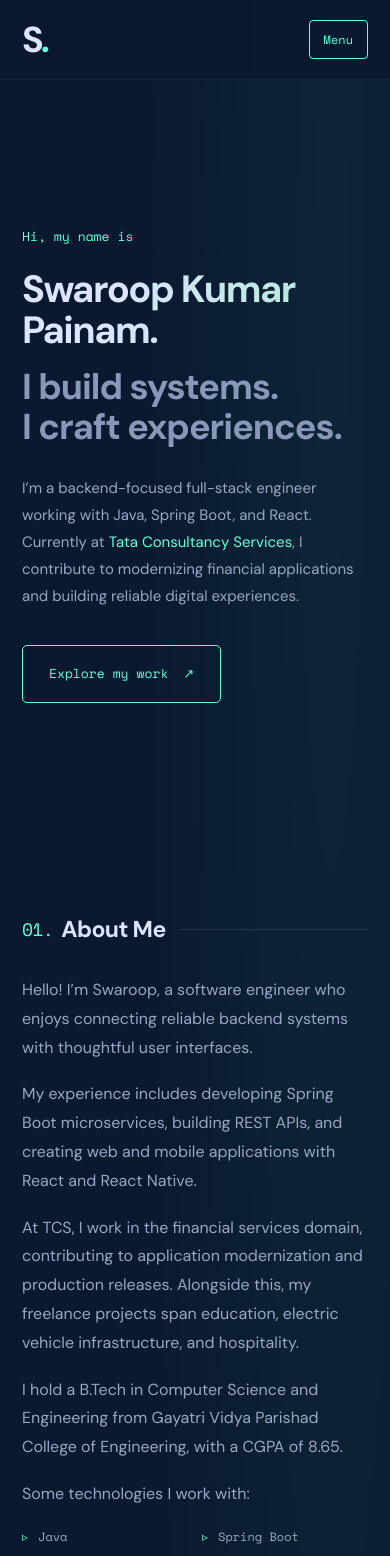
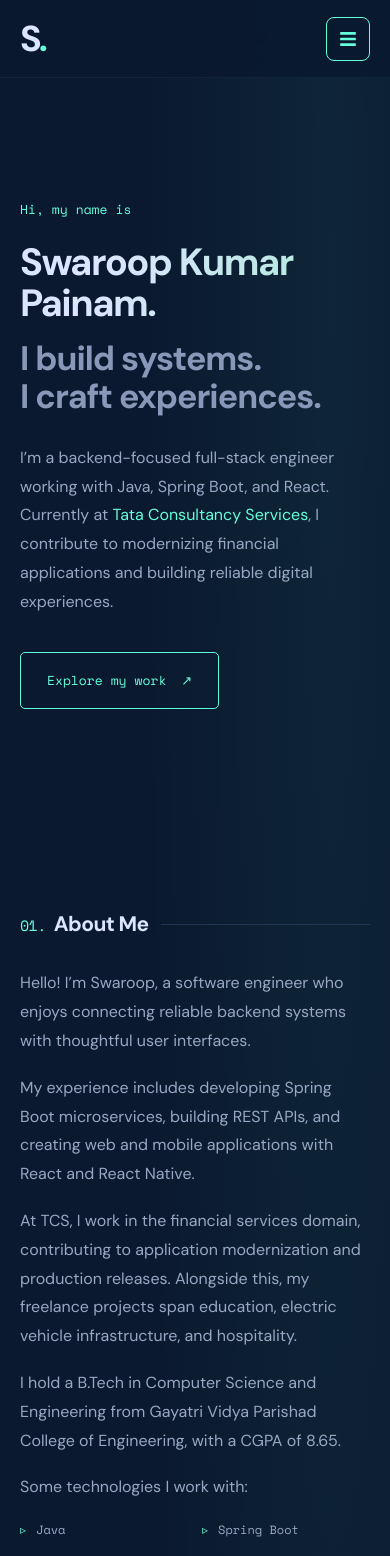
Before and after one commit to Swaroopkumar07/swaroop-portfolio, a React (Vite) app: page / in a window 390 px wide. Shown: the top 1556 px of the page. Built offline with nearby package versions, Linux system fonts and the light colour scheme.

Commit message:
Responsive design

```diff
--- a/src/App.jsx
+++ b/src/App.jsx
@@ -3,6 +3,7 @@ import Home from "./screens/Home";
 import "./styles/global.css";
 import "./styles/portfolio.css";
 import "./styles/effects.css";
+import "./styles/responsive.css";
 
 export default function App() {
   return <Home />;
--- a/src/components/Navbar.jsx
+++ b/src/components/Navbar.jsx
@@ -1,15 +1,67 @@
-import { useState } from "react";
+import { useEffect, useRef, useState } from "react";
+import { FaBars, FaTimes } from "react-icons/fa";
 import { navigation, profile } from "../data/portfolio";
 
 export default function Navbar() {
   const [menuOpen, setMenuOpen] = useState(false);
+  const headerRef = useRef(null);
+  const buttonRef = useRef(null);
 
   function closeMenu() {
     setMenuOpen(false);
   }
 
+  useEffect(() => {
+    const desktopQuery = window.matchMedia("(min-width: 901px)");
+
+    function handleResize(event) {
+      if (event.matches) {
+        setMenuOpen(false);
+      }
+    }
+
+    desktopQuery.addEventListener("change", handleResize);
+
+    return () => {
+      desktopQuery.removeEventListener("change", handleResize);
+    };
+  }, []);
+
+  useEffect(() => {
+    if (!menuOpen) return;
+
+    function handleKeyDown(event) {
+      if (event.key === "Escape") {
+        setMenuOpen(false);
+        buttonRef.current?.focus();
+      }
+    }
+
+    function handlePointerDown(event) {
+      if (!headerRef.current?.contains(event.target)) {
+        setMenuOpen(false);
+      }
+    }
+
+    document.addEventListener("keydown", handleKeyDown);
+    document.addEventListener("pointerdown", handlePointerDown);
+
+    return () => {
+      document.removeEventListener("keydown", handleKeyDown);
+      document.removeEventListener("pointerdown", handlePointerDown);
+    };
+  }, [menuOpen]);
+
   return (
-    <header className="header">
+    <header
+      className="header"
+      ref={headerRef}
+      onBlur={(event) => {
+        if (!event.currentTarget.contains(event.relatedTarget)) {
+          closeMenu();
+        }
+      }}
+    >
       <a
         className="logo"
         href="#home"
@@ -20,24 +72,25 @@ export default function Navbar() {
       </a>
 
       <button
+        ref={buttonRef}
         className="menu-button"
         type="button"
+        aria-label={menuOpen ? "Close navigation" : "Open navigation"}
         aria-expanded={menuOpen}
         aria-controls="main-navigation"
         onClick={() => setMenuOpen((open) => !open)}
       >
-        {menuOpen ? "Close" : "Menu"}
+        {menuOpen ? (
+          <FaTimes aria-hidden="true" />
+        ) : (
+          <FaBars aria-hidden="true" />
+        )}
       </button>
 
       <nav
         id="main-navigation"
         className={`navigation ${menuOpen ? "is-open" : ""}`}
         aria-label="Main navigation"
-        onKeyDown={(event) => {
-          if (event.key === "Escape") {
-            closeMenu();
-          }
-        }}
       >
         {navigation.map(({ number, label, id }) => (
           <a key={id} href={`#${id}`} onClick={closeMenu}>
@@ -52,7 +105,7 @@ export default function Navbar() {
           rel="noopener noreferrer"
           onClick={closeMenu}
         >
-          Résumé
+          Résumé <span aria-hidden="true">↗</span>
         </a>
       </nav>
     </header>
--- /dev/null
+++ b/src/styles/responsive.css
@@ -0,0 +1,339 @@
+/* Shared layout safeguards */
+:root {
+  --header-height: 90px;
+  --page-gutter: clamp(20px, 5vw, 72px);
+}
+
+html {
+  scroll-padding-top: calc(var(--header-height) + 24px);
+}
+
+main {
+  width: min(1120px, calc(100% - 240px));
+  margin-inline: auto;
+}
+
+main *,
+.header * {
+  min-width: 0;
+}
+
+img {
+  display: block;
+  max-width: 100%;
+  height: auto;
+}
+
+.hero {
+  min-height: calc(100svh - var(--header-height));
+}
+
+.hero h1,
+.hero-statement,
+.project-copy h3,
+.project-art strong,
+.experience-content h3 {
+  overflow-wrap: anywhere;
+}
+
+.hero-description,
+.about-copy p {
+  max-width: 65ch;
+}
+
+.about-layout {
+  grid-template-columns: minmax(0, 1.5fr) minmax(0, 1fr);
+  gap: clamp(30px, 5vw, 65px);
+}
+
+.experience-layout {
+  grid-template-columns: 120px minmax(0, 1fr);
+}
+
+.project {
+  grid-template-columns: minmax(0, 1.1fr) minmax(0, 1fr);
+}
+
+.section {
+  padding-block: clamp(64px, 7vw, 100px);
+}
+
+.section-heading {
+  line-height: 1.4;
+}
+
+.section-heading > span {
+  flex-shrink: 0;
+}
+
+.section-heading::after {
+  flex: 1;
+  max-width: 260px;
+  min-width: 16px;
+}
+
+.contact-socials {
+  flex-wrap: wrap;
+  gap: 16px;
+}
+
+.social-icon,
+.menu-button {
+  width: 44px;
+  height: 44px;
+}
+
+.footer {
+  overflow-wrap: anywhere;
+}
+
+.button {
+  min-height: 44px;
+}
+
+/* Reserve the desktop rails for sufficiently wide screens */
+@media (max-width: 1100px) {
+  main {
+    width: min(960px, calc(100% - 2 * var(--page-gutter)));
+  }
+
+  .social-rail,
+  .email-rail {
+    display: none;
+  }
+
+  .header {
+    padding-inline: var(--page-gutter);
+  }
+}
+
+/* Tablets and phones */
+@media (max-width: 900px) {
+  :root {
+    --header-height: 76px;
+  }
+
+  .header {
+    min-height: var(--header-height);
+    padding: 15px var(--page-gutter);
+  }
+
+  .menu-button {
+    display: inline-flex;
+    align-items: center;
+    justify-content: center;
+    flex-shrink: 0;
+    padding: 0;
+    color: var(--green);
+    background: transparent;
+    border: 1px solid var(--green);
+    border-radius: 8px;
+    cursor: pointer;
+  }
+
+  .menu-button svg {
+    width: 18px;
+    height: 18px;
+  }
+
+  .navigation {
+    position: absolute;
+    top: 100%;
+    left: 0;
+    right: 0;
+    display: none;
+    padding: 20px var(--page-gutter) 28px;
+    background: var(--light-navy);
+    border-bottom: 1px solid var(--border);
+    box-shadow: 0 18px 30px rgb(2 12 27 / 25%);
+
+    /* Keep every menu item reachable in landscape. */
+    max-height: calc(100svh - var(--header-height));
+    overflow-y: auto;
+  }
+
+  .navigation.is-open {
+    display: flex;
+    flex-direction: column;
+    align-items: stretch;
+    gap: 8px;
+  }
+
+  .navigation > a:not(.button) {
+    display: flex;
+    align-items: center;
+    gap: 10px;
+    min-height: 48px;
+    padding: 12px;
+    border-radius: 6px;
+    font-size: 13px;
+  }
+
+  .navigation > a:not(.button)::after {
+    display: none;
+  }
+
+  .navigation > a:not(.button):hover {
+    background: rgb(100 255 218 / 5%);
+  }
+
+  .navigation .button {
+    align-self: flex-start;
+    margin-top: 12px;
+  }
+
+  .hero {
+    padding-block: 64px 80px;
+  }
+
+  .hero h1 {
+    font-size: clamp(38px, 7vw, 64px);
+    letter-spacing: -1.5px;
+  }
+
+  .hero-statement {
+    font-size: clamp(34px, 6.5vw, 58px);
+    letter-spacing: -1px;
+  }
+
+  .about-layout {
+    grid-template-columns: 1fr;
+    gap: 36px;
+  }
+
+  .profile-card {
+    width: min(360px, calc(100% - 16px));
+    margin: 0 auto;
+  }
+
+  .projects {
+    gap: 64px;
+  }
+
+  .project {
+    display: flex;
+    flex-direction: column;
+    align-items: stretch;
+  }
+
+  .project-art {
+    min-height: 280px;
+  }
+
+  .project-copy,
+  .project:nth-child(even) .project-copy {
+    padding-top: 24px;
+    text-align: left;
+  }
+
+  .project-description,
+  .project:nth-child(even) .project-description {
+    margin: 0 0 20px;
+  }
+
+  .technology-list,
+  .project:nth-child(even) .technology-list {
+    justify-content: flex-start;
+  }
+}
+
+/* Phones */
+@media (max-width: 600px) {
+  .hero-description,
+  .about-copy p,
+  .detail-list li {
+    font-size: 16px;
+    line-height: 1.8;
+  }
+
+  .section-heading {
+    font-size: clamp(21px, 5vw, 27px);
+    gap: 8px;
+    margin-bottom: 30px;
+  }
+
+  .section-heading > span {
+    font-size: 15px;
+  }
+
+  .section-heading::after {
+    margin-left: 4px;
+  }
+
+  .experience-layout {
+    grid-template-columns: 1fr;
+    gap: 20px;
+  }
+
+  .company-label {
+    width: fit-content;
+  }
+
+  .experience-content h3 {
+    font-size: 19px;
+  }
+
+  .project-art {
+    min-height: 235px;
+    padding: 26px;
+  }
+
+  .project-art strong {
+    font-size: 28px;
+  }
+
+  .project-description,
+  .project:nth-child(even) .project-description {
+    padding: 20px;
+    font-size: 15px;
+  }
+
+  .project-copy h3 {
+    font-size: 24px;
+  }
+
+  .contact-section {
+    margin-top: 0;
+  }
+
+  .contact-section h2 {
+    font-size: clamp(36px, 9vw, 48px);
+  }
+}
+
+/* Narrow phones and enlarged text */
+@media (max-width: 380px) {
+  .skills-list {
+    grid-template-columns: 1fr;
+    gap: 12px;
+  }
+
+  .hero h1 {
+    font-size: 36px;
+  }
+
+  .hero-statement {
+    font-size: 32px;
+  }
+
+  .section-heading::after {
+    display: none;
+  }
+
+  .contact-socials {
+    gap: 12px;
+  }
+}
+
+/* Short landscape viewports */
+@media (max-height: 550px) and (orientation: landscape) {
+  .hero {
+    min-height: auto;
+    padding-block: 45px 65px;
+  }
+
+  .social-rail,
+  .email-rail {
+    display: none;
+  }
+}
```
Also changed, not shown: src/styles/portfolio.css (+5 -5 lines).
